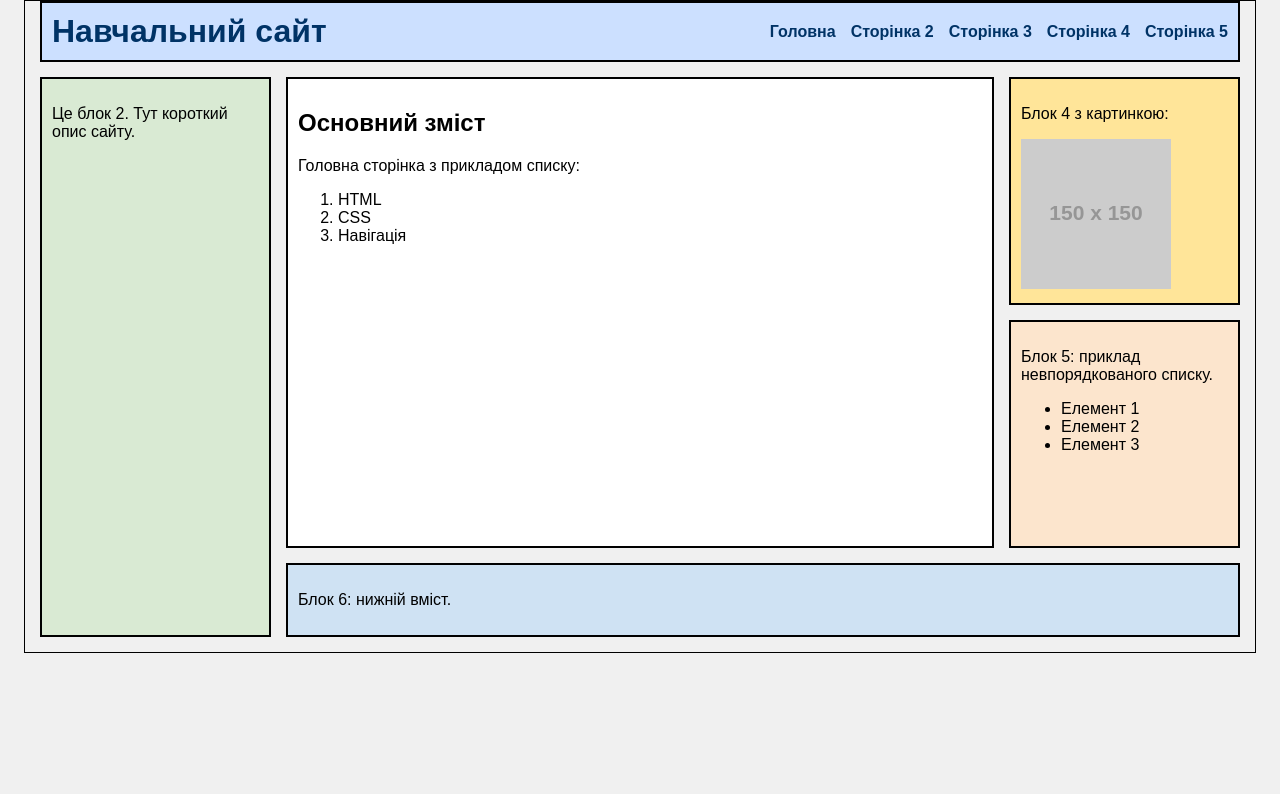
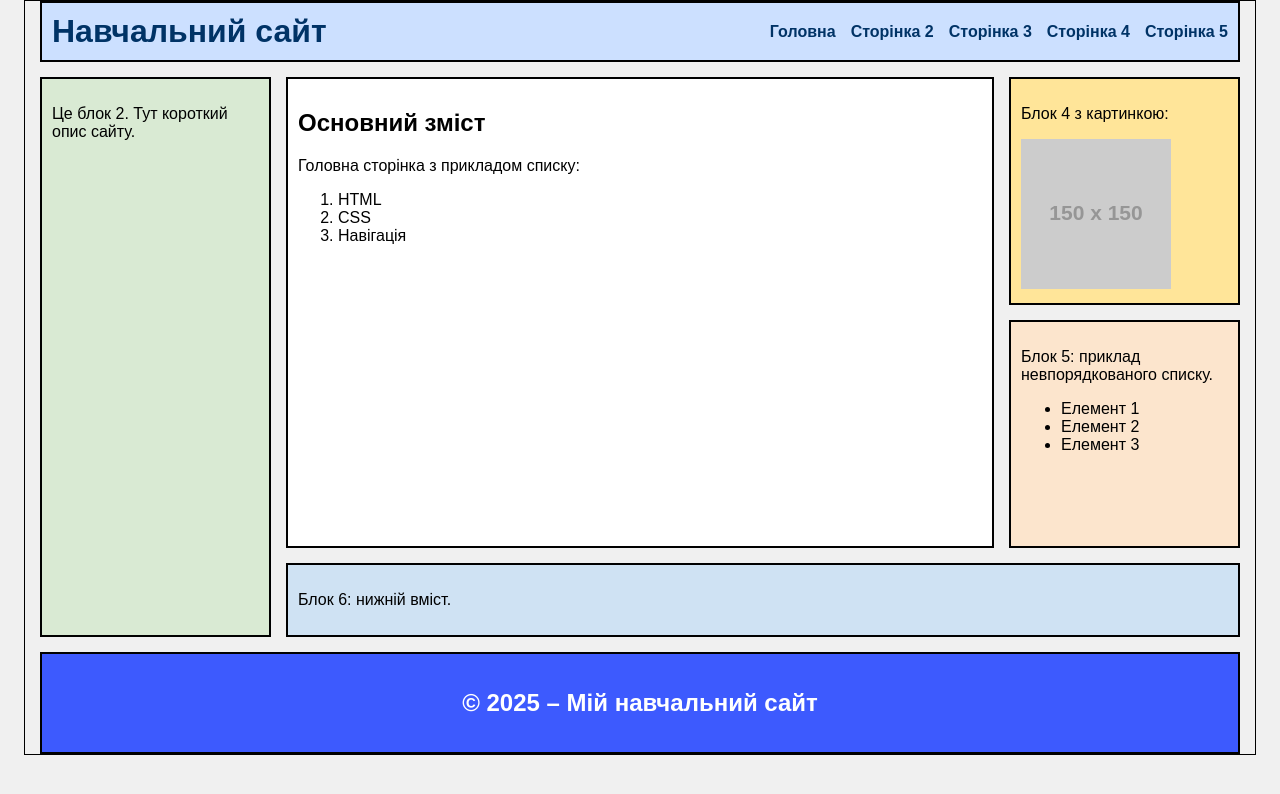
Before and after one commit to yellowBlackie/yellowBlackie.github.io, a plain HTML site: page index.html in a window 1280 px wide. Drawn offline with Linux system fonts and the light colour scheme; placeholder pictures from the web are drawn by us.

Commit message:
Update index.html

```diff
--- a/index.html
+++ b/index.html
@@ -53,5 +53,8 @@
       <p>Блок 6: нижній вміст.</p>
     </div>
 
+    <footer>
+      <h2>© 2025 – Мій навчальний сайт</h2>
+    </footer>
   </div> </body>
 </html>
```
